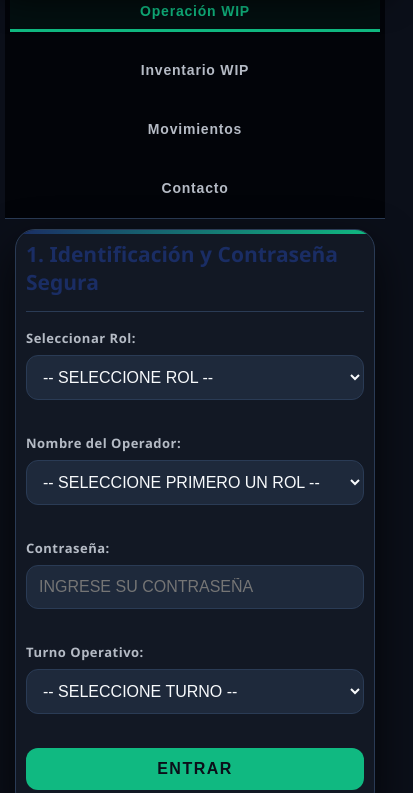
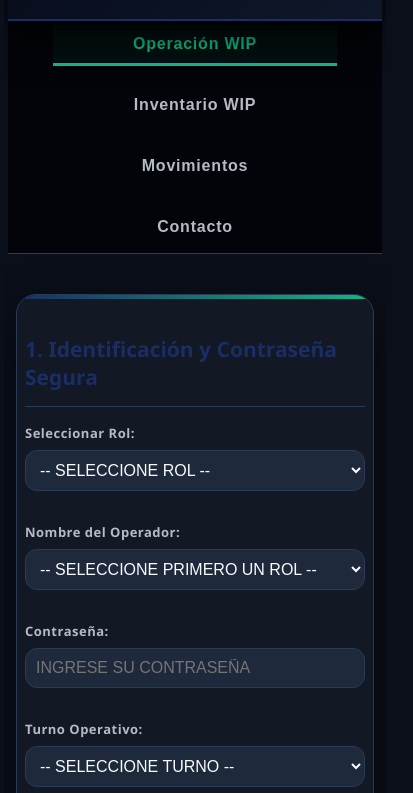
Before and after one commit to alexis-garcia-bt/kpa-wip-system, a website: page index.html in a window 390 px wide. Shown: the part 123-916 px from the top of the page, 413 px wide, since content can reach past the window. Drawn offline with Linux system fonts and the light colour scheme; no server answers.

Commit message:
Add files via upload

```diff
--- a/index.html
+++ b/index.html
@@ -141,73 +141,74 @@
         }
 
 
-/* DISEÑO RESPONSIVO PARA CELULARES Y MÓVILES */
-
+/* DISEÑO RESPONSIVO PERFECTO PARA CELULARES */
 @media screen and (max-width: 768px) {
-    /* Ajustamos contenedores principales al ancho de la pantalla del celular */
-    body {
-        padding: 5px;
-        overflow-x: hidden;
-    }
-
-    .container, .main-container, .card, div[style*="max-width"] {
-        width: 100% !important;
-        max-width: 100% !important;
-        padding: 10px !important;
-        margin: 0 !important;
+    /* Evitamos desbordamientos horizontales en toda la página */
+    html, body {
+        width: 100%;
+        max-width: 100%;
+        overflow-x: hidden !important;
+        margin: 0;
+        padding: 4px;
         box-sizing: border-box;
     }
 
-    /* Apilamos la barra de navegación superior para que no se encime */
-    header, nav, .navbar, .nav-tabs {
-        display: flex;
+    /* Aseguramos que cualquier contenedor o tarjeta ocupe exactamente el ancho de la pantalla */
+    .container, .main-container, .card, div[style*="max-width"], div[style*="width"] {
+        width: 100% !important;
+        max-width: 100% !important;
+        box-sizing: border-box !important;
+        margin-left: 0 !important;
+        margin-right: 0 !important;
+        padding-left: 8px !important;
+        padding-right: 8px !important;
+    }
+
+    /* Arreglamos la botonera de navegación superior para que no se desborde */
+    header, nav, .navbar, .nav-tabs, div[style*="display: flex"] {
+        width: 100% !important;
+        max-width: 100% !important;
+        display: flex !important;
         flex-direction: column !important;
         align-items: stretch !important;
-        height: auto !important;
-        padding: 5px !important;
+        flex-wrap: wrap !important;
+        box-sizing: border-box;
     }
 
-    nav a, .nav-tabs button, header button {
+    /* Forzamos que los botones de opciones (ENTRADA, SALIDA, REUBICACIÓN) se acomoden en columna o fluyan sin cortarse */
+    .nav-tabs button, .btn-group, div[style*="grid"], div[style*="flex"] button {
+        width: 100% !important;
+        max-width: 100% !important;
         margin: 4px 0 !important;
-        width: 100% !important;
-        text-align: center;
-        font-size: 14px !important;
-        padding: 10px !important;
+        box-sizing: border-box;
+        white-space: normal !important;
     }
 
-    /* Hacemos que los formularios y inputs ocupen todo el ancho y sean fáciles de tocar */
+    /* Campos de formulario, inputs y selects adaptados al 100% */
     input, select, button, textarea {
         width: 100% !important;
-        font-size: 16px !important; /* Evita el zoom automático*/
-        padding: 12px !important;
-        box-sizing: border-box;
-        margin-bottom: 10px !important;
+        max-width: 100% !important;
+        font-size: 16px !important; /* Evita zoom automático molesto */
+        padding: 10px !important;
+        box-sizing: border-box !important;
+        margin-bottom: 8px !important;
     }
 
-    /* Tablas adaptadas con scroll horizontal suave y limpio */
-    .table-responsive, table {
+    /* Contenedores de selección doble (como RACK y Nivel) para que se apilen verticalmente en cel */
+    div[style*="grid-template-columns"], div[style*="display:flex"] {
+        flex-direction: column !important;
+        display: flex !important;
+        width: 100% !important;
+    }
+
+    /* Tablas responsivas con scroll horizontal limpio */
+    table, .table-responsive {
         width: 100% !important;
         display: block;
         overflow-x: auto;
         white-space: nowrap;
     }
-
-    th, td {
-        padding: 8px 10px !important;
-        font-size: 12px !important;
-    }
-
-    /* Usuario activo y fecha superior más compactos */
-    .user-info, .header-info, div[style*="float"] {
-        position: relative !important;
-        float: none !important;
-        text-align: center !important;
-        margin-bottom: 5px !important;
-    }
 }
-
-
-
 
 
     </style>
```
